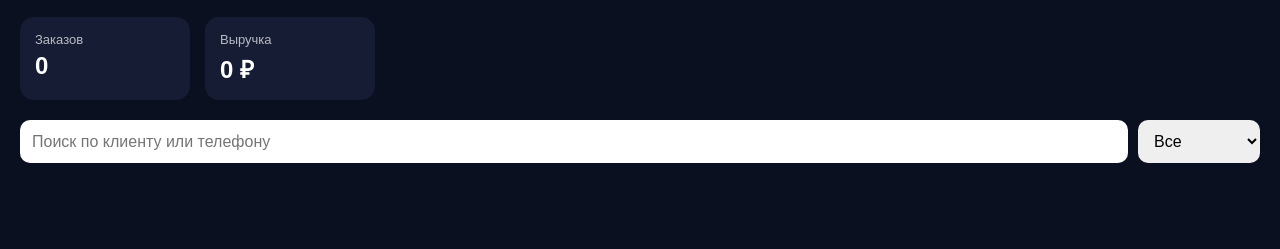
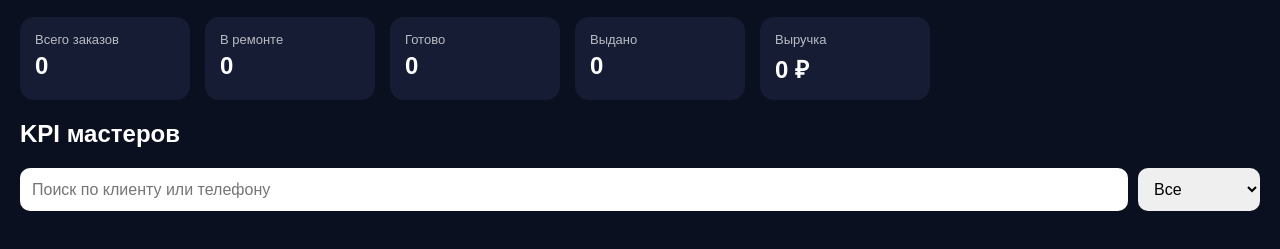
Before and after one commit to nexuswirsok/3dfixbot, a website: page frontend/index.html in a window 1280 px wide. Shown: the part 81-330 px from the top of the page. Drawn offline with Linux system fonts and the light colour scheme; no server answers.

Commit message:
Update index.html

```diff
--- a/frontend/index.html
+++ b/frontend/index.html
@@ -13,8 +13,23 @@
 <div class="stats">
 
     <div class="stat-box">
-        <div class="stat-title">Заказов</div>
+        <div class="stat-title">Всего заказов</div>
         <div class="stat-value" id="totalOrders">0</div>
+    </div>
+
+    <div class="stat-box">
+        <div class="stat-title">В ремонте</div>
+        <div class="stat-value" id="inRepair">0</div>
+    </div>
+
+    <div class="stat-box">
+        <div class="stat-title">Готово</div>
+        <div class="stat-value" id="readyOrders">0</div>
+    </div>
+
+    <div class="stat-box">
+        <div class="stat-title">Выдано</div>
+        <div class="stat-value" id="doneOrders">0</div>
     </div>
 
     <div class="stat-box">
@@ -23,6 +38,9 @@
     </div>
 
 </div>
+
+<h2>KPI мастеров</h2>
+<div id="mastersKpi" class="masters-kpi"></div>
 
 <div class="top-bar">
 
@@ -33,17 +51,11 @@
     >
 
     <select id="statusFilter">
-
         <option value="all">Все</option>
-
         <option value="Принят">Принят</option>
-
         <option value="В ремонте">В ремонте</option>
-
         <option value="Готов">Готов</option>
-
         <option value="Выдан">Выдан</option>
-
     </select>
 
 </div>
```
